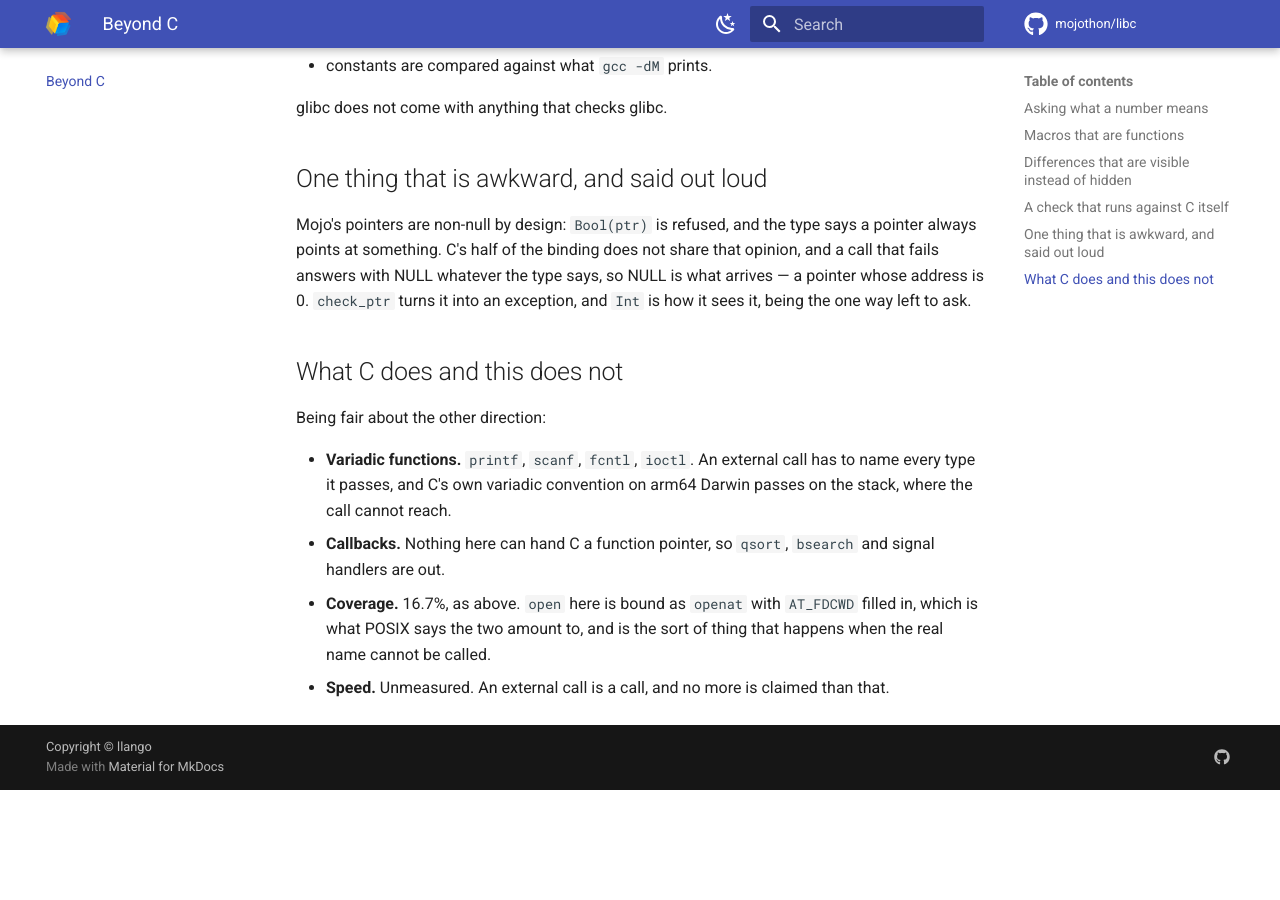
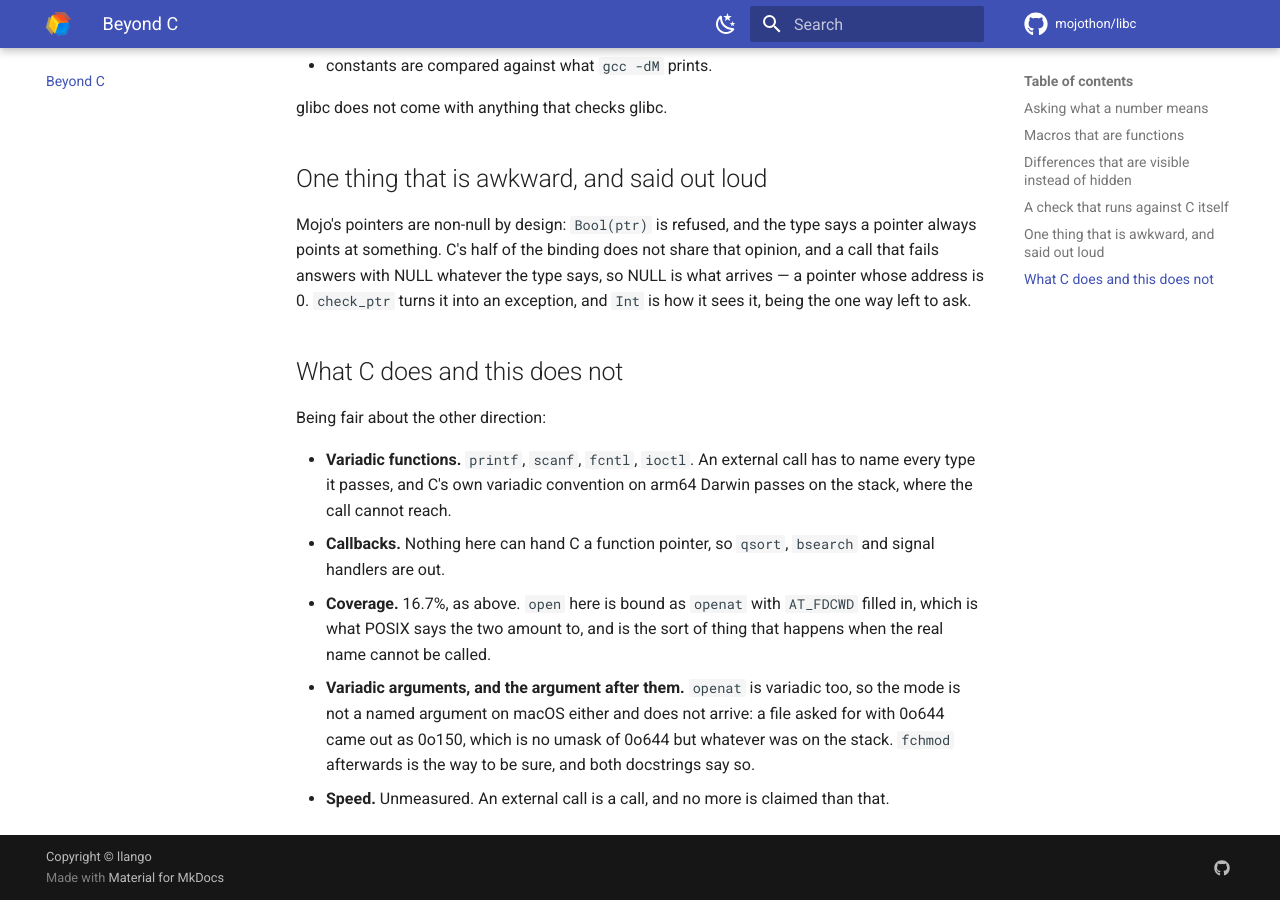
Before and after one commit to mojothon/libc, an MkDocs documentation site: the page built from docs/beyond-c.md, in a window 1280 px wide and 900 px high, scrolled down 1721 px. Built offline with MkDocs 1.6.1 and Material for MkDocs 9.7.7, drawn with Linux system fonts in a browser that asks for light colours; comment, search, counter and statistics services are not loaded; before the commit the page ends 2511 px from its top, so only the background shows below that.

Commit message:
docs(beyond-c): the variadic problem does not stop at `open`
The page listed variadic functions among what C does and this does not,
and left it there. It has a consequence worth naming, now that a test
measured it: `openat` is variadic too, so on macOS the mode does not
arrive and a file asked for with 0o644 comes out as 0o150.

```diff
--- a/docs/beyond-c.md
+++ b/docs/beyond-c.md
@@ -97,5 +97,10 @@ Being fair about the other direction:
 - **Coverage.** 16.7%, as above. `open` here is bound as `openat` with
   `AT_FDCWD` filled in, which is what POSIX says the two amount to, and is
   the sort of thing that happens when the real name cannot be called.
+- **Variadic arguments, and the argument after them.** `openat` is variadic
+  too, so the mode is not a named argument on macOS either and does not
+  arrive: a file asked for with 0o644 came out as 0o150, which is no umask
+  of 0o644 but whatever was on the stack. `fchmod` afterwards is the way to
+  be sure, and both docstrings say so.
 - **Speed.** Unmeasured. An external call is a call, and no more is
   claimed than that.
```
